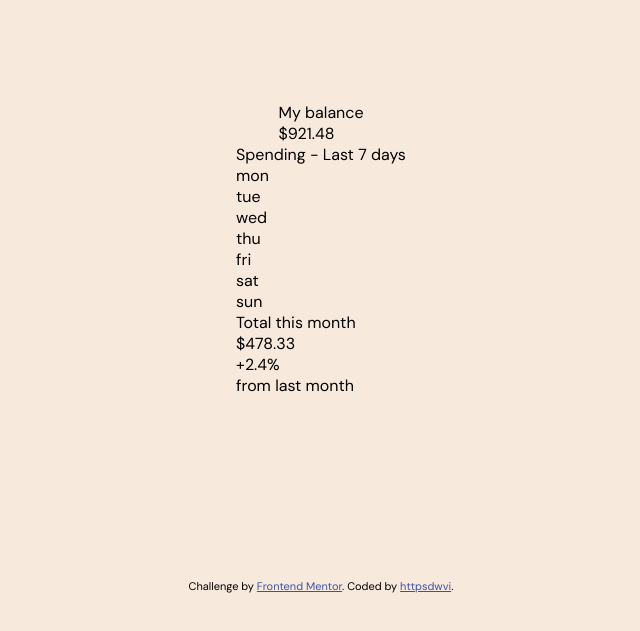
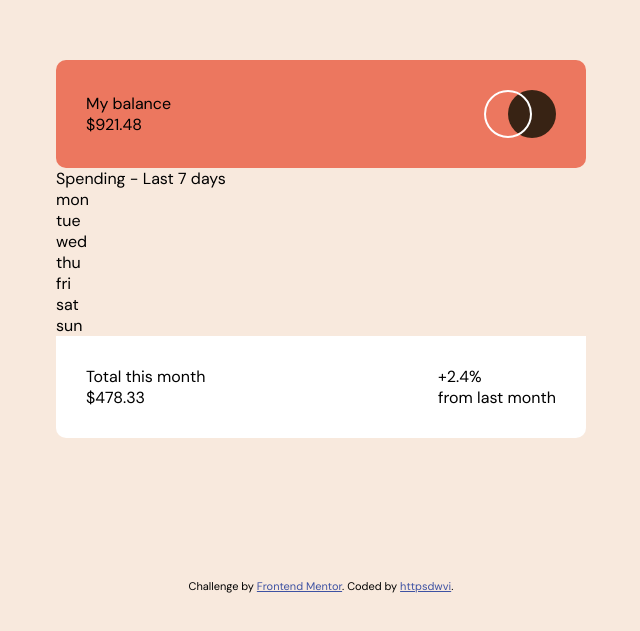
Before and after one commit to httpsdwvi/-frontend-mentor-challenge-12, a plain HTML site: page index.html in a window 1280 px wide. Shown: the part 151-782 px from the top of the page, without its empty margins (319-959 px from the left). Drawn offline with Linux system fonts and the light colour scheme.

Commit message:
data from json file loaded

```diff
--- a/index.html
+++ b/index.html
@@ -9,15 +9,19 @@
   <link rel="preconnect" href="https://fonts.googleapis.com">
   <link rel="preconnect" href="https://fonts.gstatic.com" crossorigin>
   <link href="https://fonts.googleapis.com/css2?family=DM+Sans:wght@400;700&display=swap" rel="stylesheet">
-  <script type="text/javascript" src="./scripts/index.js"></script>
+  <script type="module" src="./scripts/index.js"></script>
   <title>Frontend Mentor | Expenses chart component</title>
 </head>
 
 <body>
   <main>
+    <article class="card">
+    <div class="balance">
       <div>
         <p>My balance</p>
         <p>$921.48</p>
+      </div>
+      <img src="./images/logo.svg" alt="Logo">
     </div>
 
     <div>
@@ -31,14 +35,18 @@
         <p>sat</p>
         <p>sun</p>
       </div>
+      <div class="balance-month">
         <div>
           <p>Total this month</p>
           <p>$478.33</p>
-
+        </div>
+        <div>
           <p>+2.4%</p>
           <p>from last month</p>
         </div>
       </div>
+    </div>
+  </article>
   </main>
 
   <footer class="attribution">
--- a/scripts/index.js
+++ b/scripts/index.js
@@ -1 +1,5 @@
 console.log("Working")
+
+import data from '../data.json' assert {type: 'json'}
+
+console.log(data)
--- a/styles/style.css
+++ b/styles/style.css
@@ -8,6 +8,7 @@
     /*Primary color*/
     --soft-red: hsl(10, 79%, 65%);
     --cyan: hsl(186, 34%, 60%);
+    --white: hsl(0, 0%, 100%);
     /*Secondary color*/
     --dark-brown: hsl(25, 47%, 15%);
     --medium-brown: hsl(28, 10%, 53%);
@@ -29,6 +30,36 @@ main {
     width: 100vw;
 }
 
+
+.card {
+    width: 530px;
+}
+
+.balance {
+    display: flex;
+    flex-direction: row;
+    align-items: center;
+    justify-content: space-between;
+    height: auto;
+    width: auto;
+    padding: 30px;
+    border-radius: 10px;
+    background-color: var(--soft-red);
+}
+
+.balance-month {
+    display: flex;
+    flex-direction: row;
+    align-items: center;
+    justify-content: space-between;
+    height: auto;
+    /*width: 530px;*/
+    padding: 30px;
+    border-bottom-left-radius: 10px;
+    border-bottom-right-radius: 10px;
+    background-color: var(--white);
+}
+
 .attribution {
     margin-top: -70px;
     font-size: 11px;
```
Lines whose indentation alone changed are shown as unchanged.
